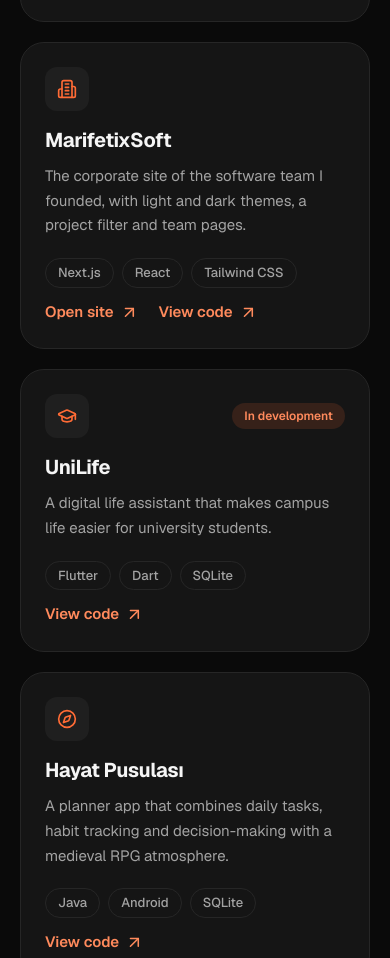
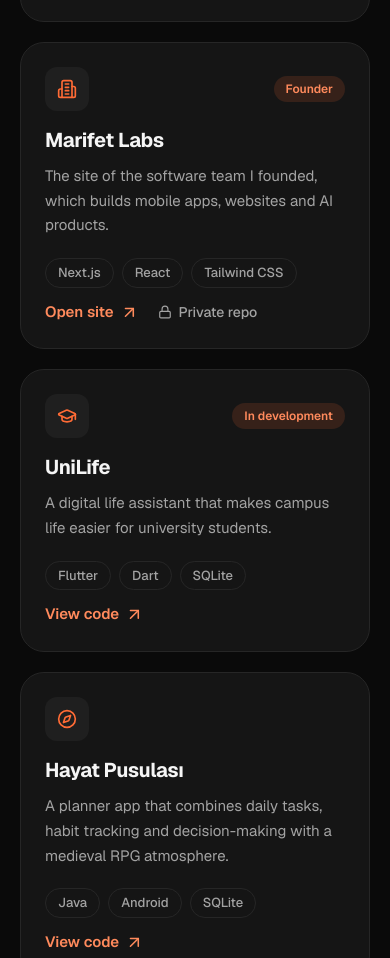
Before and after one commit to hazimablak/hazimablak.github.io, a plain HTML site: page index.html in a window 390 px wide. Shown: the part 5375-6333 px from the top of the page. Drawn offline with nearby package versions, Linux system fonts and the light colour scheme.

Commit message:
Refactor code structure for improved readability and maintainability

```diff
--- a/assets/js/i18n.js
+++ b/assets/js/i18n.js
@@ -87,7 +87,9 @@ window.I18N = {
     "proj.private": "Source code is in a private repository",
     "proj.barkod.t": "Barcode Pool",
     "proj.barkod": "The barcode pool project I worked on during my second internship at Bilsoft Yazılım.",
-    "proj.marifetix": "The corporate site of the software team I founded, with light and dark themes, a project filter and team pages.",
+    "proj.marifetlabs": "The site of the software team I founded, which builds mobile apps, websites and AI products.",
+    "note.founder": "Founder",
+    "proj.private.short": "Private repo",
     "proj.live": "Open site",
     "proj.unilife": "A digital life assistant that makes campus life easier for university students.",
     "proj.pusula.t": "Hayat Pusulası",
@@ -107,7 +109,7 @@ window.I18N = {
     "about.title": "A bit about me",
     "about.p1": "I'm studying Computer Engineering at Siirt University. I enjoy turning complex problems into simple, clean and effective code.",
     "about.p2": "I'm going deeper into mobile development with Flutter and into integrating AI (LLMs, APIs) into my projects. Cryptology, data security and autonomous systems are also areas I research.",
-    "about.p3": "Under MarifetixSoft, which I founded, I build web, mobile and automation projects.",
+    "about.p3": "Under Marifet Labs, which I founded, I build mobile, web and AI projects.",
     "about.spoken": "Languages I speak",
     "spoken.tr": "Turkish (native)",
     "spoken.ar": "Arabic (B2)",
@@ -239,7 +241,9 @@ window.I18N = {
     "proj.private": "الكود المصدري في مستودع خاص",
     "proj.barkod.t": "مجمع الباركود",
     "proj.barkod": "مشروع مجمع الباركود الذي عملت عليه خلال تدريبي الثاني في شركة Bilsoft Yazılım.",
-    "proj.marifetix": "الموقع الرسمي للفريق البرمجي الذي أسّسته، بوضعين فاتح وداكن وتصفية للمشاريع وصفحات للفريق.",
+    "proj.marifetlabs": "موقع الفريق البرمجي الذي أسّسته، والذي يطوّر تطبيقات الجوال والمواقع ومنتجات الذكاء الاصطناعي.",
+    "note.founder": "المؤسس",
+    "proj.private.short": "مستودع خاص",
     "proj.live": "افتح الموقع",
     "proj.unilife": "مساعد رقمي يسهّل الحياة الجامعية على الطلاب.",
     "proj.pusula.t": "Hayat Pusulası",
@@ -259,7 +263,7 @@ window.I18N = {
     "about.title": "من أنا باختصار",
     "about.p1": "أواصل دراستي في قسم هندسة الحاسوب بجامعة سيرت. أحب تحويل المشكلات المعقدة إلى كود بسيط ونظيف وفعّال.",
     "about.p2": "أتعمّق خصوصًا في تطوير تطبيقات الجوال باستخدام Flutter وفي دمج الذكاء الاصطناعي (LLM و API) في مشاريعي. كما أبحث في علم التشفير وأمن البيانات والأنظمة الذاتية.",
-    "about.p3": "أطوّر مشاريع الويب والجوال والأتمتة تحت مظلة MarifetixSoft التي أسّستها.",
+    "about.p3": "أطوّر مشاريع الجوال والويب والذكاء الاصطناعي تحت مظلة Marifet Labs التي أسّستها.",
     "about.spoken": "اللغات التي أتحدثها",
     "spoken.tr": "التركية (اللغة الأم)",
     "spoken.ar": "العربية (B2)",
--- a/index.html
+++ b/index.html
@@ -334,12 +334,12 @@
           <a class="card-link" href="https://github.com/hazimablak/bilsoft_barkod_havuzu" target="_blank" rel="noopener"><span data-i18n="proj.code">Kodu incele</span><svg class="ic arrow" aria-hidden="true"><use href="#i-arrow-up-right"/></svg></a>
         </article>
 
-        <article class="card project reveal" data-cat="web">
-          <div class="p-top"><span class="tile"><svg class="ic" aria-hidden="true"><use href="#i-building-2"/></svg></span></div>
-          <h3>MarifetixSoft</h3>
-          <p data-i18n="proj.marifetix">Kurucusu olduğum yazılım ekibinin kurumsal sitesi. Açık ve koyu tema, proje filtresi ve ekip sayfalarıyla.</p>
+        <article class="card project reveal" data-cat="web ai">
+          <div class="p-top"><span class="tile"><svg class="ic" aria-hidden="true"><use href="#i-building-2"/></svg></span><span class="badge" data-i18n="note.founder">Kurucusu</span></div>
+          <h3>Marifet Labs</h3>
+          <p data-i18n="proj.marifetlabs">Kurucusu olduğum, mobil uygulama, web ve yapay zeka ürünleri geliştiren yazılım ekibinin sitesi.</p>
           <ul class="tags"><li>Next.js</li><li>React</li><li>Tailwind CSS</li></ul>
-          <p class="links"><a class="card-link plain-link" href="https://marifetix-web.vercel.app/" target="_blank" rel="noopener"><span data-i18n="proj.live">Siteyi aç</span><svg class="ic arrow" aria-hidden="true"><use href="#i-arrow-up-right"/></svg></a><a class="card-link plain-link" href="https://github.com/hazimablak/marifetix-web" target="_blank" rel="noopener"><span data-i18n="proj.code">Kodu incele</span><svg class="ic arrow" aria-hidden="true"><use href="#i-arrow-up-right"/></svg></a></p>
+          <p class="links"><a class="card-link plain-link" href="https://marifetlabs.com" target="_blank" rel="noopener"><span data-i18n="proj.live">Siteyi aç</span><svg class="ic arrow" aria-hidden="true"><use href="#i-arrow-up-right"/></svg></a><span class="private"><svg class="ic" aria-hidden="true"><use href="#i-lock"/></svg><span data-i18n="proj.private.short">Gizli depo</span></span></p>
         </article>
 
         <article class="card project reveal" data-cat="mobile">
@@ -408,7 +408,7 @@
         <h2 data-i18n="about.title">Kısaca ben</h2>
         <p data-i18n="about.p1">Siirt Üniversitesi Bilgisayar Mühendisliği bölümünde eğitimime devam ediyorum. Karmaşık problemleri basit, temiz ve etkili kod yapılarına dönüştürmeyi seviyorum.</p>
         <p data-i18n="about.p2">Özellikle Flutter ile mobil uygulama geliştirme ve projelerime yapay zeka (LLM, API) entegre etme konularında derinleşiyorum. Kriptoloji, veri güvenliği ve otonom sistemler de araştırdığım alanlar.</p>
-        <p data-i18n="about.p3">Kurucusu olduğum MarifetixSoft çatısı altında web, mobil ve otomasyon projeleri geliştiriyorum.</p>
+        <p data-i18n="about.p3">Kurucusu olduğum Marifet Labs çatısı altında mobil, web ve yapay zeka projeleri geliştiriyorum.</p>
         <h3 class="mini" data-i18n="about.spoken">Konuştuğum diller</h3>
         <ul class="tags"><li data-i18n="spoken.tr">Türkçe (ana dil)</li><li data-i18n="spoken.ar">Arapça (B2)</li><li data-i18n="spoken.en">İngilizce (A2, gelişiyor)</li></ul>
       </div>
```
Also changed, not shown: 2 other files.
